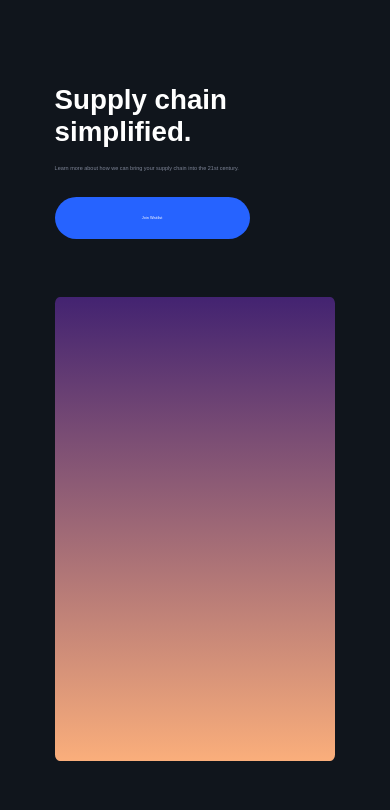
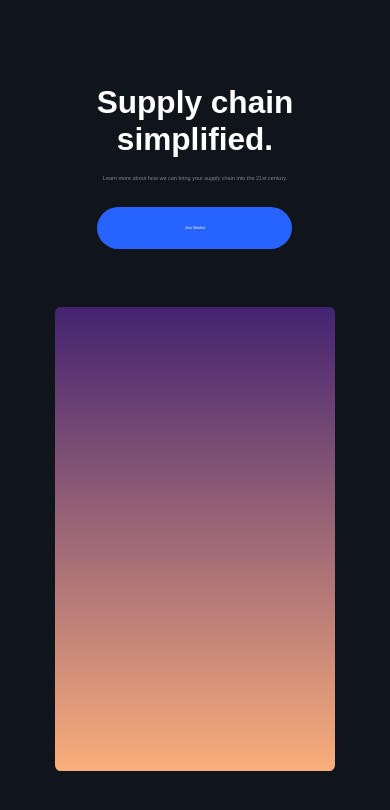
Before and after one commit to rayanwaked/procure-project, a React (Create React App) app: page / in a window 390 px wide. Shown: the top 810 px of the page. Built offline with nearby package versions, Linux system fonts and the light colour scheme.

Commit message:
Created seperate landing css file for mobile

```diff
--- a/src/components/landing/landing.css
+++ b/src/components/landing/landing.css
@@ -18,27 +18,8 @@ body {
     text-align: left;
 }
 
-/* For Mobile */
-@media (max-width: 480px) {
-    .LandingHeadline {
-        margin: 0;
-
-        display: flex;
-        flex-direction: column;
-        justify-content: center;
-        align-items: center;
-        text-align: left;
-    }
-}
-
 .LandingHeadlineText {
     width: 50%;
-}
-
-@media (max-width: 480px) {
-    .LandingHeadlineText {
-        width: 90%;
-    }
 }
 
 /* Header Text and Subtext */
@@ -46,13 +27,6 @@ body {
     color: white;
     margin: 18vh 0 0 0;
     font-size: calc(100% + 2vw);
-}
-
-@media (max-width: 480px) {
-    .LandingHeader {
-        margin: 10vh 0 0 0;
-        font-size: calc(100% + 3vw);
-    }
 }
 
 .LandingText {
@@ -85,12 +59,6 @@ body {
 
     /* Styling */
     background: #2663FF
-}
-
-@media (max-width: 480px) {
-    .LandingPrimaryButton {
-        width: 50vw;
-    }
 }
 
 .LandingPrimaryButtonText {
@@ -133,9 +101,3 @@ body {
     border-radius: calc(1% + .5vw);
 
 }
-
-@media (max-width: 480px) {
-    .HeroBackdrop {
-        width: 90%;
-    }
-}
--- a/src/components/landing/landing.tsx
+++ b/src/components/landing/landing.tsx
@@ -1,6 +1,7 @@
 /* Import Styles */
 import "../../styles.css";
 import "./landing.css";
+import "./mobilelanding.css"
 
 /* Import Files */
 // @ts-ignore
--- /dev/null
+++ b/src/components/landing/mobilelanding.css
@@ -0,0 +1,35 @@
+@media (max-width: 480px) {
+    .LandingHeadline {
+        margin: 0;
+
+        display: flex;
+        flex-direction: column;
+        justify-content: center;
+        align-content: center;
+        align-items: center;
+        text-align: center;
+    }
+
+    .LandingHeadlineText {
+        width: 90%;
+    }
+
+    .LandingHeader {
+        margin: 10vh 0 0 0;
+        font-size: calc(100% + 4vw);
+    }
+
+    .LandingPrimaryButton {
+        width: 50vw;
+    }
+
+    .LandingButtons {
+        display: flex;
+        justify-content: center;
+        align-items: center;
+    }
+
+    .HeroBackdrop {
+        width: 90%;
+    }
+}
```
